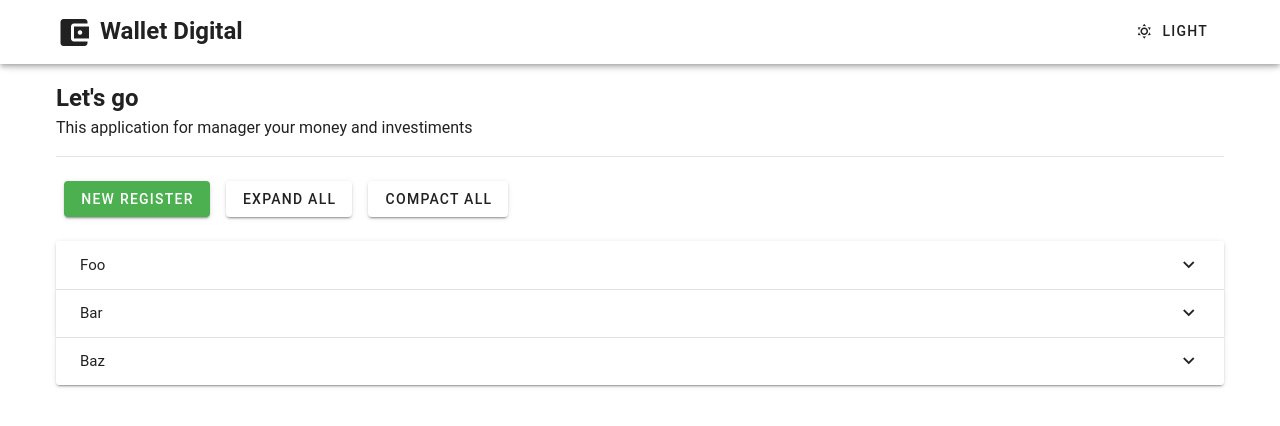
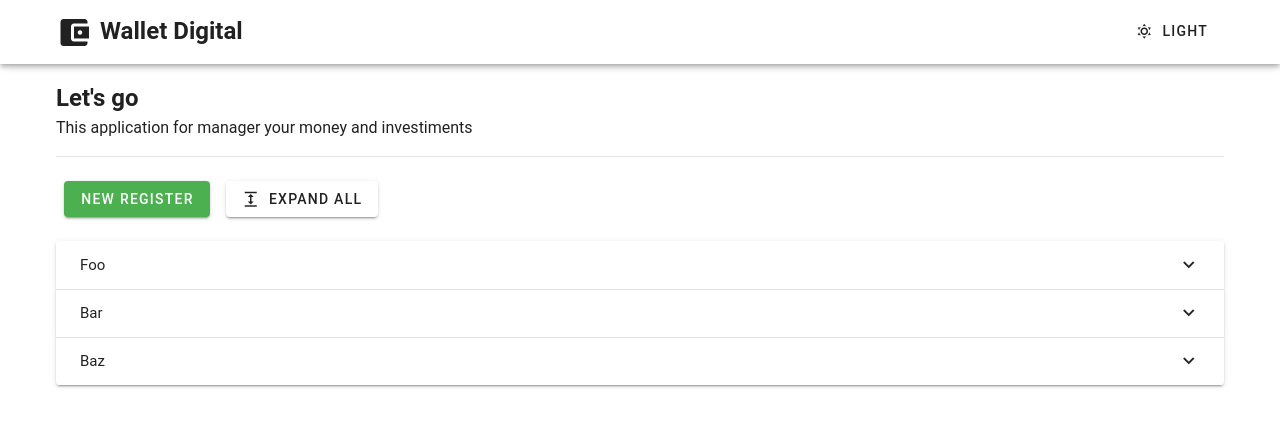
Before and after one commit to lucasferreiralimax/wallet-digitalz, a Vue app: page / in a window 1280 px wide. Shown: the top 426 px of the page. Built offline with nearby package versions, Linux system fonts and the light colour scheme.

Commit message:
adjustment expand and compact panels example

```diff
--- a/src/components/Panels/index.vue
+++ b/src/components/Panels/index.vue
@@ -3,13 +3,11 @@ import { ref } from 'vue'
 import NewRegister from '../NewRegister/index.vue'
 
 const panel = ref<string[]>([])
+const panelChangeView = ref<boolean>(false)
 
-function all () {
-  panel.value = ['foo', 'bar', 'baz']
-}
-
-function none () {
-  panel.value = []
+function changeView () {
+  panel.value = !panelChangeView.value ? ['foo', 'bar', 'baz'] : []
+  panelChangeView.value = !panelChangeView.value;
 }
 </script>
 
@@ -17,11 +15,15 @@ function none () {
   <div>
     <div class="text-center d-flex pb-4">
       <NewRegister />
-      <v-btn class="ma-2" @click="all">
-        Expand All
-      </v-btn>
-      <v-btn class="ma-2" @click="none">
-        Compact All
+      <v-btn class="ma-2" @click="changeView">
+        <template v-if="!panelChangeView">
+          <v-icon class="icon" icon="mdi-arrow-expand-vertical" />
+          Expand All
+        </template>
+        <template v-else>
+          <v-icon class="icon" icon="mdi-arrow-collapse-vertical" />
+          Compact All
+        </template>
       </v-btn>
     </div>
     <v-expansion-panels
@@ -48,3 +50,9 @@ function none () {
     </v-expansion-panels>
   </div>
 </template>
+
+<style scoped>
+.icon {
+  margin-right: .5rem;
+}
+</style>
```
